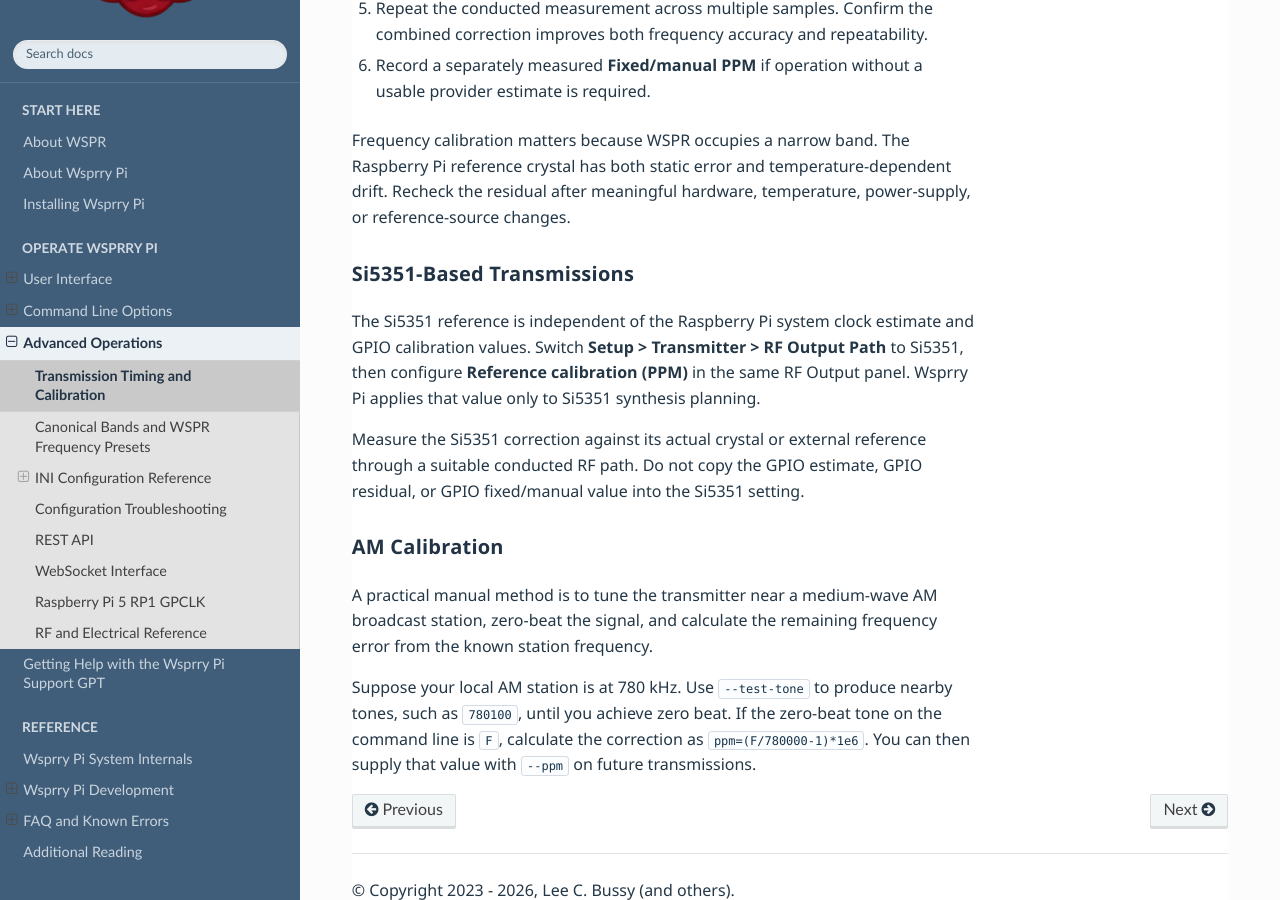
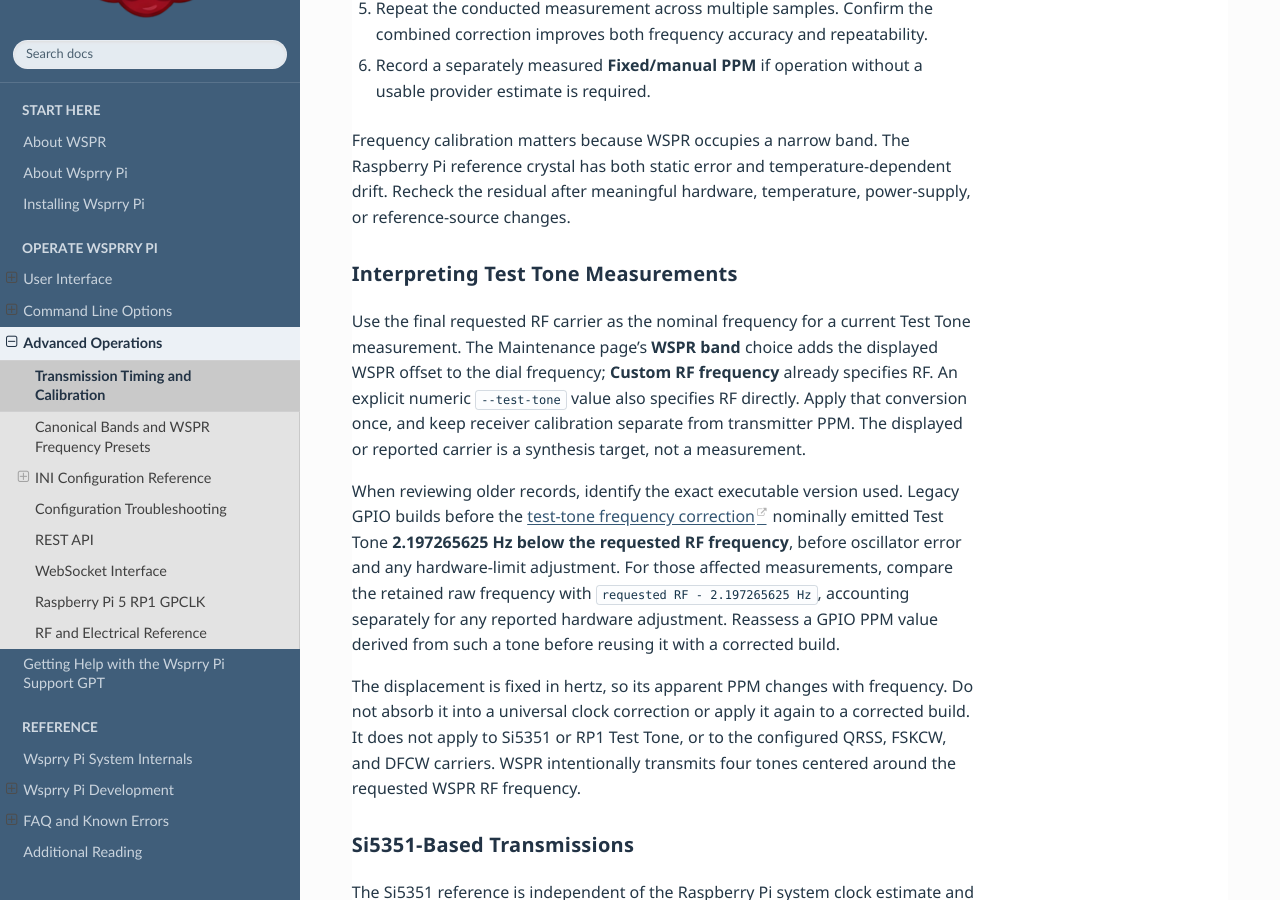
Before and after one commit to WsprryPi/Wsprry_Pi_Docs, a Sphinx documentation site: the page built from docs/Advanced_Operations/timing_calibration.md, in a window 1280 px wide and 900 px high, scrolled down 2108 px. Built offline with Sphinx 7.4.7 and the Read the Docs theme 3.1.0, drawn with Linux system fonts in a browser that asks for light colours.

Commit message:
Document exact legacy GPIO test-tone carrier semantics

```diff
--- a/docs/Advanced_Operations/timing_calibration.md
+++ b/docs/Advanced_Operations/timing_calibration.md
@@ -48,6 +48,30 @@
 
 Frequency calibration matters because WSPR occupies a narrow band. The Raspberry Pi reference crystal has both static error and temperature-dependent drift. Recheck the residual after meaningful hardware, temperature, power-supply, or reference-source changes.
 
+### Interpreting Test Tone Measurements
+
+Use the final requested RF carrier as the nominal frequency for a current Test
+Tone measurement. The Maintenance page's **WSPR band** choice adds the displayed
+WSPR offset to the dial frequency; **Custom RF frequency** already specifies RF.
+An explicit numeric `--test-tone` value also specifies RF directly. Apply that
+conversion once, and keep receiver calibration separate from transmitter PPM.
+The displayed or reported carrier is a synthesis target, not a measurement.
+
+When reviewing older records, identify the exact executable version used. Legacy
+GPIO builds before the [test-tone frequency correction](https://github.com/WsprryPi/WsprryPi/commit/ef9a76a5be4d8223b89bcd64df1e1a376d48a0a5)
+nominally emitted Test Tone **2.197265625 Hz below the requested RF frequency**,
+before oscillator error and any hardware-limit adjustment. For those affected
+measurements, compare the retained raw frequency with
+`requested RF - 2.197265625 Hz`, accounting separately for any reported hardware
+adjustment. Reassess a GPIO PPM value derived from such a tone before reusing it
+with a corrected build.
+
+The displacement is fixed in hertz, so its apparent PPM changes with frequency.
+Do not absorb it into a universal clock correction or apply it again to a
+corrected build. It does not apply to Si5351 or RP1 Test Tone, or to the configured
+QRSS, FSKCW, and DFCW carriers. WSPR intentionally transmits four tones centered
+around the requested WSPR RF frequency.
+
 ### Si5351-Based Transmissions
 
 The Si5351 reference is independent of the Raspberry Pi system clock estimate
```
Also changed, not shown: docs/Command_Line_Operations/service_test_controls.md (+10 -0 lines), docs/User_Interface/Maintenance/index.md (+8 -0 lines).
